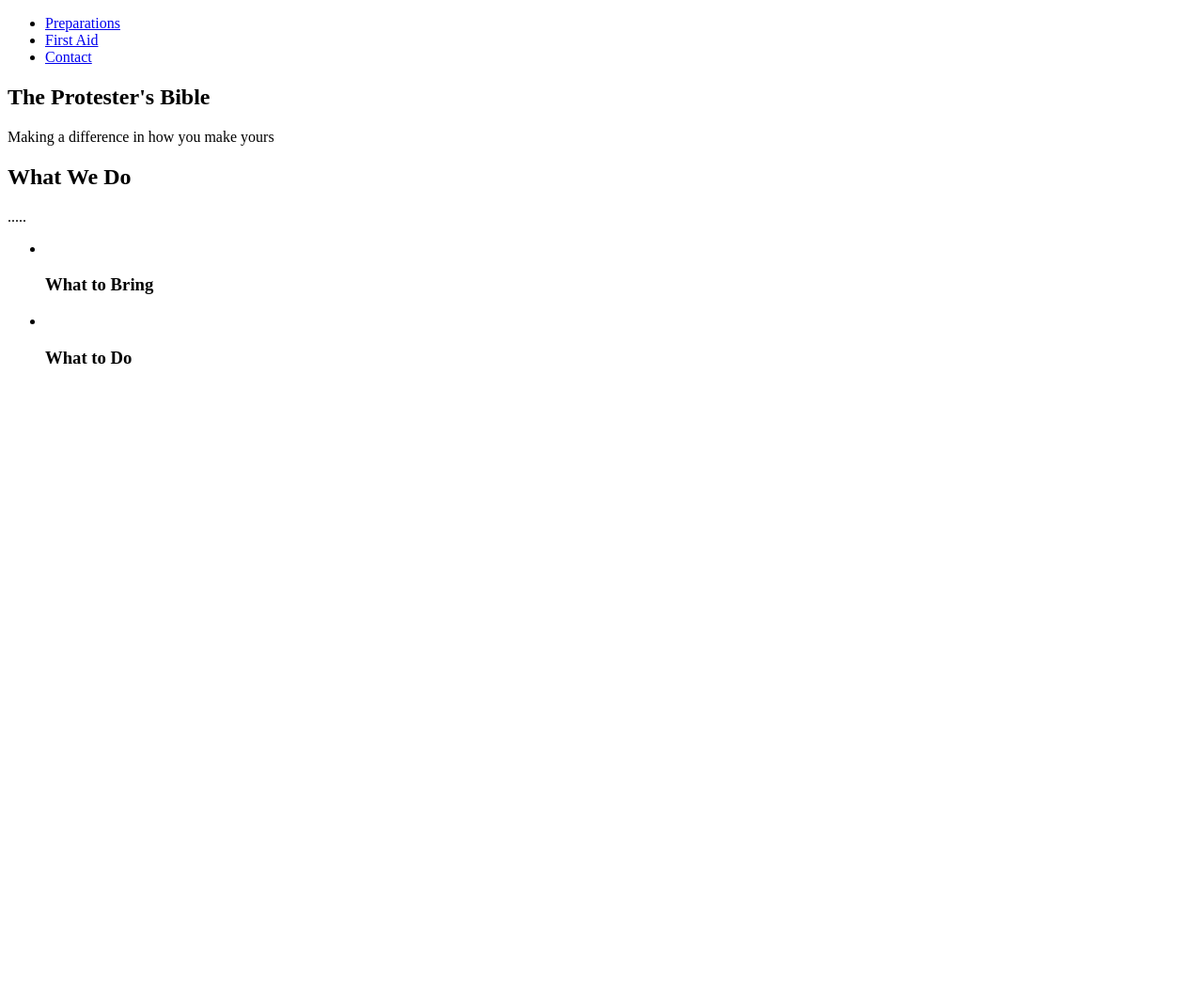
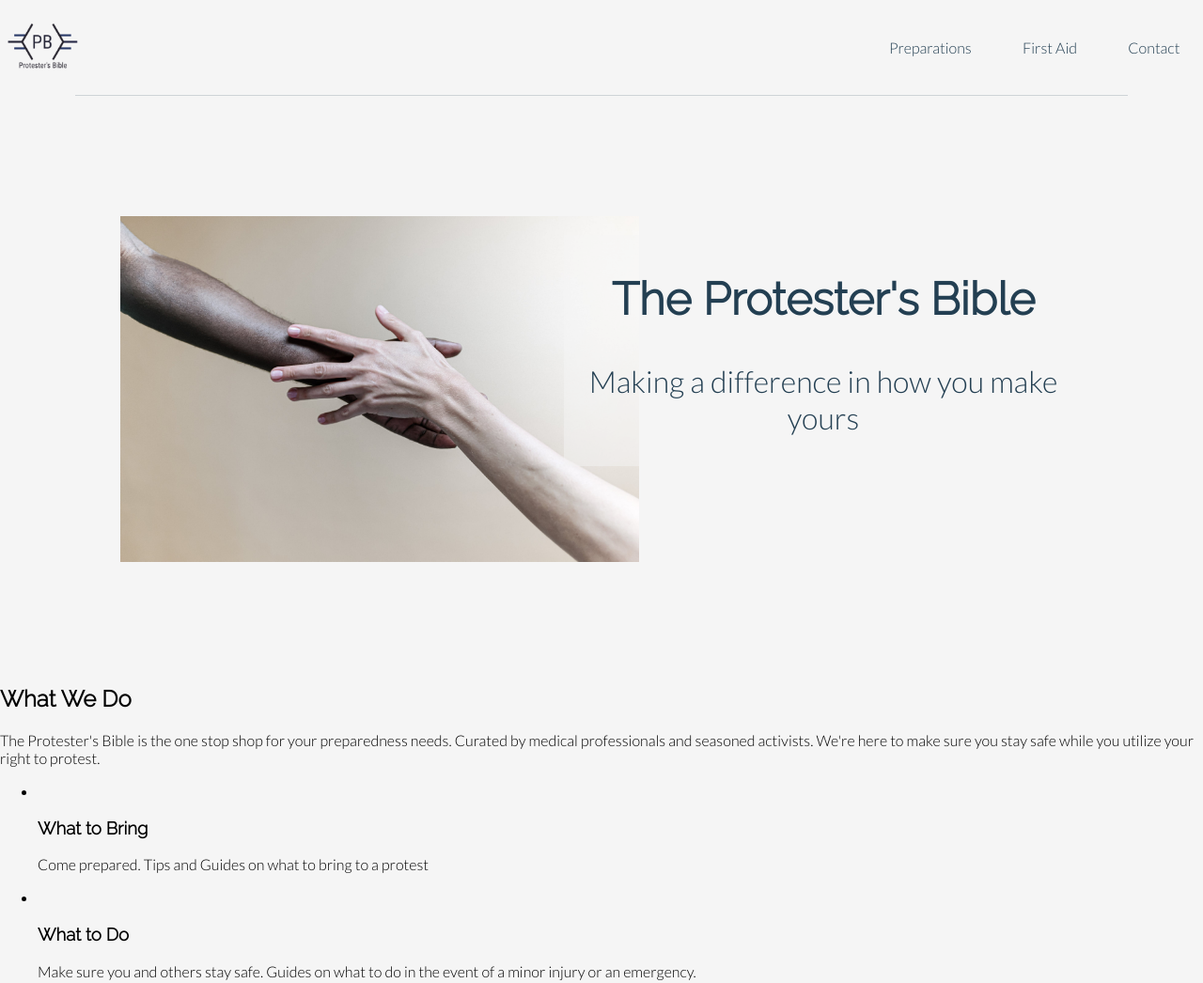
Before and after one commit to nekacurry/LetsAid, a plain HTML site: page index.html in a window 1280 px wide. Shown: the whole page at 94% size. Before the commit the page ends 800 px from the top, so only its background shows below. Drawn offline with nearby package versions, Linux system fonts and the light colour scheme.

Commit message:
updated nav and banner

```diff
--- a/index.html
+++ b/index.html
@@ -2,9 +2,15 @@
 <html lang="en">
 <head>
     <title>Protester's Bible</title>
-    <link rel="stylesheet" href="style.css">
+    <link rel="stylesheet" href="resources/style.css">
+    <link href="https://unpkg.com/aos@2.3.1/dist/aos.css" rel="stylesheet">
+    <link href="https://fonts.googleapis.com/css2?family=Raleway:wght@300&family=Open+Sans:wght@300&family=Lato:wght@300&family=Roboto:wght@300&display=swap" rel="stylesheet">
 </head>
 <body>
+    <section id="nav">
+        <a href="#">
+            <img src="resources/assets/logo1.png">
+        </a>
         <nav>
             <ul>
                 <li><a href="/pages/prepare.html">Preparations</a></li>
@@ -12,30 +18,48 @@
                 <li><a href="/pages/contact.html">Contact</a></li>
             </ul>
         </nav>
-    <section>
+    </section>
+    <div id="linebreak"></div>
+    <section id="banner">
+        <div>
+            <img src="resources/assets/banner3.jpeg" alt="">
+        </div>
+        <div id="banner-text">
             <h1>The Protester's Bible</h1>
             <p>Making a difference in how you make yours</p>
+        </div>
     </section>
     <section>
         <h2>What We Do</h2>
-        <p>.....</p>
+        <p>The Protester's Bible is the one stop shop for your preparedness needs.
+            Curated by medical professionals and seasoned activists.
+            We're here to make sure you stay safe while you utilize your right to protest. </p>
     </section>
     <section>
         <ul>
-            <li>
+            <li class="card">
                 <img>
                 <h3>What to Bring</h3>
-                <p></p>
+                <p>Come prepared.
+                    Tips and Guides on what to bring to a protest</p>
             </li>
-            <li>
+            <li class="card">
                 <img>
                 <h3>What to Do</h3>
-                <p></p>
+                <p>Make sure you and others stay safe.
+                    Guides on what to do in the event of a minor injury or an emergency. </p>
             </li>
         </ul>
     </section>
     <footer>
     </footer>
+    <script
+        src="https://unpkg.com/aos@2.3.1/dist/aos.js">
+    </script>
+    <script>
+    // Initialize Animate On Scroll
+        AOS.init();
+    </script>
 
 </body>
 </html>
--- a/resources/style.css
+++ b/resources/style.css
@@ -0,0 +1,97 @@
+body {
+    margin: 0;
+    font-family: "Lato";
+    background-color: whitesmoke;
+}
+
+#nav img {
+    height: 50px;
+}
+
+#nav {
+    margin-top: 1em;
+	padding: 0.5em;
+    font-size: 1em;
+    width: 100%;
+    display: flex;
+    justify-content: space-between;
+    align-items: center;
+}
+
+#linebreak {
+    border-bottom: solid;
+    border-color: #233f522f;
+    border-width: 1px;
+    margin: 1em 5em 0em;
+}
+
+nav a{
+    color: #233f52;
+    text-decoration: none;
+    text-align: center;
+    margin: 1em;
+    transition-duration: 0.4s;
+}
+nav a:hover{
+    background-color: #aacff1b7;
+}
+nav ul {
+    display: flex;
+    list-style: none;
+    justify-content: center;
+    padding: 0;
+    margin-left: -3%;
+}
+nav ul a {
+    padding: 0.7em;
+}
+
+h1, h2, h3 {
+    font-family: "Raleway";
+}
+
+#banner {
+    display: flex;
+    margin: 10%;
+}
+
+#banner > div {
+    width: 100%;
+    margin: auto;
+}
+#banner > div img {
+    width: 100%;
+}
+
+#banner > #banner-text {
+    background-color: rgba(245, 245, 245, 0.459);
+    margin-left: -80px;
+    margin-top: 20px;
+    font-size: 2em;
+    text-align: center;
+    color: #233f52;
+}
+
+/* #banner {
+    font-size: 4em;
+    color: whitesmoke;
+    padding: 18%;
+}
+
+#banner p {
+    text-align: center;
+    font-size: 0.5em;
+    font-style: italic;
+    text-shadow: 2px 2px rgba(0, 0, 0, 0.514);
+}
+
+#banner img {
+    width: 50%;
+}
+.parallax {
+    background-image: url("assets/banner\ 2.webp");
+    background-attachment: fixed;
+    background-position: center;
+    background-repeat: no-repeat;
+    background-size: 100%;
+}
```
Also changed, not shown: pages/aid.html (+2 -1 lines), pages/contact.html (+2 -1 lines), pages/prepare.html (+2 -0 lines), resources/assets/banner 2.webp (added), resources/assets/banner.jpeg (added), resources/assets/banner3.jpeg (added), resources/assets/logo.png (added), resources/assets/logo1.png (added), resources/assets/logo2.png (added), resources/assets/logo3.png (added), resources/script.js (deleted), 3 other files. Lines whose indentation alone changed are shown as unchanged.
